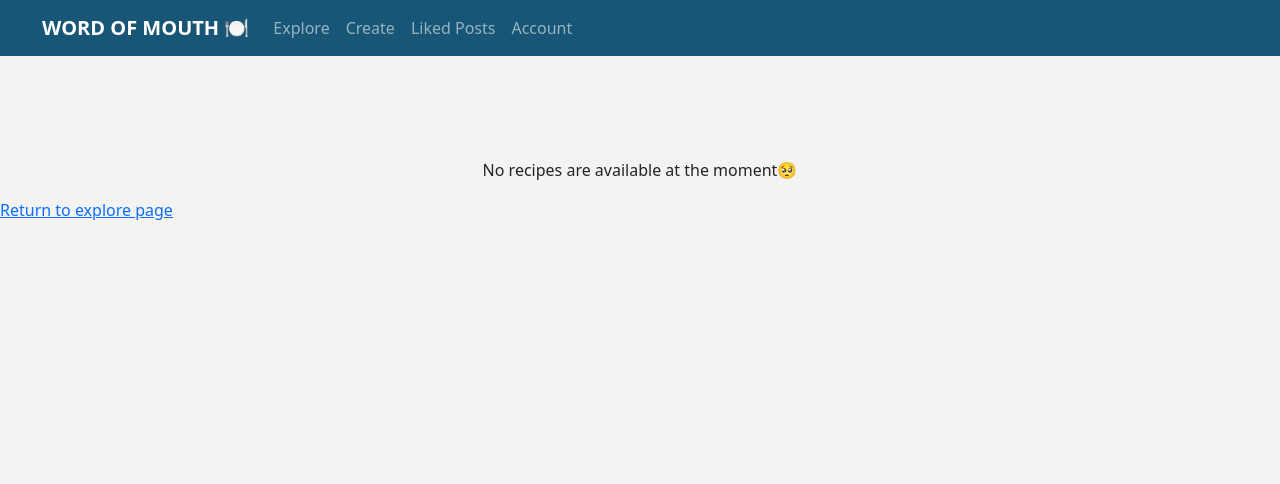
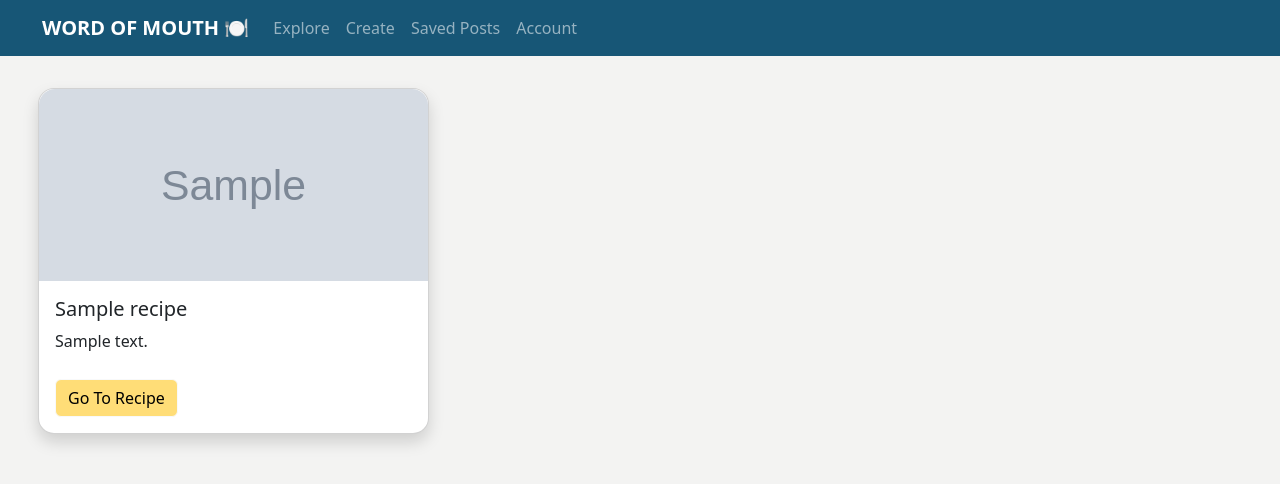
Before and after one commit to aneeshvittal1/wordofmouth, a Django app: page /wordofmouth/favorites in a window 1280 px wide. Shown: the top 484 px of the page. Run offline with Django 4.2, Linux system fonts and the light colour scheme; a user stored in the database is signed in; tables that the repository leaves empty hold one stand-in row (values such as "Sample post"); grey boxes marked "Sample" are stand-in pictures; some libraries are stand-ins or nearby versions.

Commit message:
working favorite button

```diff
--- a/templates/navbar.html
+++ b/templates/navbar.html
@@ -18,7 +18,7 @@
         <div class="navbar-nav">
           <a class="nav-link" href="/wordofmouth">Explore</a>
           <a class="nav-link" href="/wordofmouth/create">Create</a>
-          <a class="nav-link" href="/wordofmouth/favorites">Liked Posts</a>
+          <a class="nav-link" href="/wordofmouth/favorites">Saved Posts</a>
           <a class="nav-link" href="/login">Account</a>
         </div>
       </div>
--- a/wordofmouth/templates/wordofmouth/favorites.html
+++ b/wordofmouth/templates/wordofmouth/favorites.html
@@ -1,9 +1,9 @@
-{% load socialaccount %}
 <html>
     {% include "navbar.html" %}
-    <div style="text-align:center; margin-top: 8%;">
-        {% if fav_list %}
-        {% for recipe in fav_list %}
+    {% if favorite_recipes %}
+    <div class="row grid" data-masonry='{"percentPosition": true }' style="margin-right: 30px; margin-left: 30px">
+
+        {% for recipe in favorite_recipes %}
         <div class="col-lg-4 col-md-6 mb-2 mt-4 p-2">
 
             <div class="card shadow" style="border-radius: 1em;">
@@ -35,10 +35,9 @@
             $grid.masonry('layout');});
           </script>
         {% endfor %}
+
         {% else %}
-            <p>No recipes are available at the moment🥺</p>
+            <p style="text-align:center;">Your Favorites are Waiting to be Found!</p>
         {% endif %}
     </div>
-        <p><a href="{% url 'wordofmouth:recipe_explore' %}">{{ "Return to explore page" }}</a></p>
-    </div>
-  </html>
+</html>
--- a/wordofmouth/urls.py
+++ b/wordofmouth/urls.py
@@ -8,7 +8,8 @@ urlpatterns = [
     path('', views.recipe_explore, name="recipe_explore"),
     path('create', views.recipe_experiment, name="recipe_experiment"),
     path('recipe/<int:recipe_id>', views.recipe_detail, name="recipe_detail"),
+    path('favorite_recipe/<int:recipe_id>', views.favorite_recipe, name="favorite_recipe"),
     path('favorites', views.favorite_list, name="favorite_list"),
     path('wordofmouth/newrecipe', views.new_recipe, name='new_recipe'),
-    path('fav/<int:recipe_id>', views.favorite_add, name='favorite_add')
+
 ]
--- a/wordofmouth/views.py
+++ b/wordofmouth/views.py
@@ -17,6 +17,7 @@ def index(request):
 
 
 def recipe_detail(request, recipe_id):
+
     try:
         recipe = Recipe.objects.get(pk=recipe_id)
         # recipe = Recipe.objects.all()[recipe_id-1]
@@ -28,7 +29,16 @@ def recipe_detail(request, recipe_id):
         recipe.likes += 1
         recipe.save()
 
-    return render(request, 'wordofmouth/recipe_detail.html', {'recipe': recipe})
+    is_favorite = False
+    if recipe.favorites.filter(id=request.user.id):
+        is_favorite = True
+
+    context = {
+        'recipe': recipe,
+        'is_favorite': is_favorite,
+    }
+
+    return render(request, 'wordofmouth/recipe_detail.html', context)
 
 def recipe_explore(request):
     recipe_list = Recipe.objects.all()
@@ -47,24 +57,22 @@ def new_recipe(request):
     return redirect('/wordofmouth/recipe/'+str(r.pk))
 
 
-@login_required
-def favorite_add(request, recipe_id):
+def favorite_list(request):
+    user = request.user
+    favorite_recipes = user.favorite.all()
+    context = {
+        'favorite_recipes': favorite_recipes,
+    }
+
+    return render(request, 'wordofmouth/favorites.html', context)
+
+
+
+def favorite_recipe(request, recipe_id):
     recipe = get_object_or_404(Recipe, id=recipe_id)
-    fav_list = []
-    if recipe.favorites.filter(id=request.user.recipe_id).exists():
+    if recipe.favorites.filter(id=request.user.id).exists():
         recipe.favorites.remove(request.user)
-        fav_list.remove(recipe)
     else:
         recipe.favorites.add(request.user)
-        fav_list.append(recipe)
-    context = {
-        'fav_list': fav_list
-    }
-    print(fav_list)
-    return render(request, 'wordofmouth/favorites.html', {'context': context})
 
-
-@login_required
-def favorite_list(request):
-    new = Recipe.objects.filter(favorites=request.user)
-    return render(request, 'wordofmouth/favorites.html', {'new': new})
+    return HttpResponseRedirect(reverse('wordofmouth:recipe_detail', args=(recipe.id,)))
```
Also changed, not shown: wordofmouth/templates/wordofmouth/recipe_detail.html (+12 -1 lines), wordofmouth/migrations/0012_remove_recipe_likes_recipe_likes.py (added), wordofmouth/migrations/0013_remove_recipe_likes_recipe_likes.py (added).
